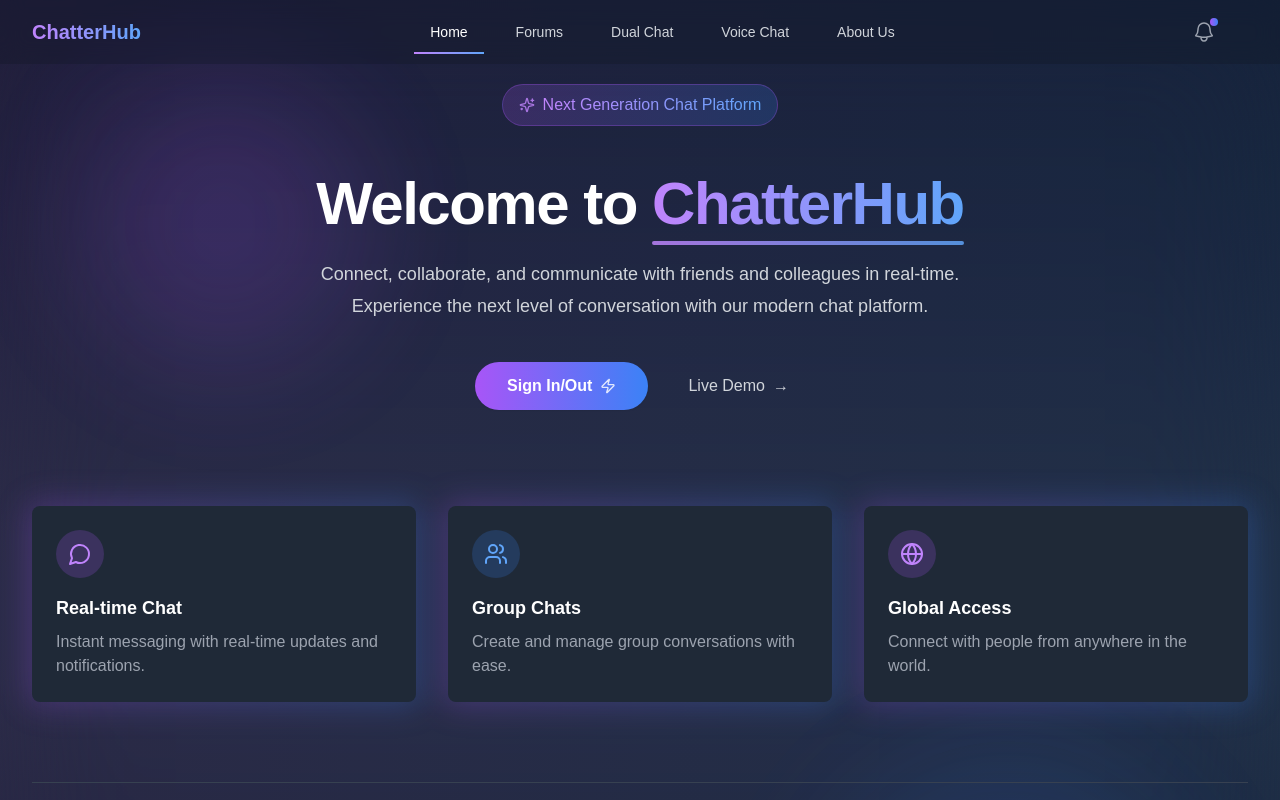
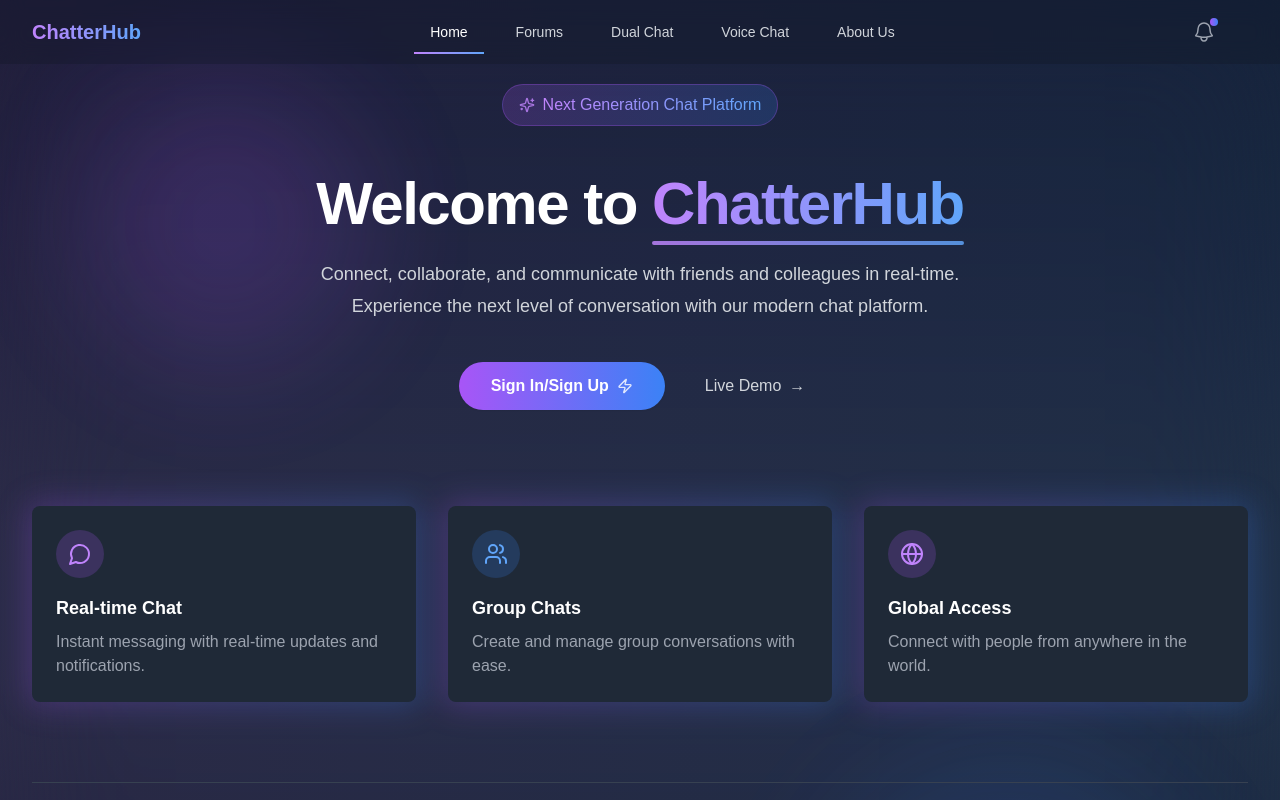
Before and after one commit to kaushikvishwakarma/ChatterHub, a Next.js app: page / in a window 1280 px wide. Shown: the top 800 px of the page. Built offline with nearby package versions, Linux system fonts and the light colour scheme.

Commit message:
changed home page

```diff
--- a/app/page.js
+++ b/app/page.js
@@ -49,7 +49,7 @@ export default function HomePage() {
                          hover:to-blue-600 transition-all duration-200 hover:scale-105"
               >
                 <span className="flex items-center gap-2">
-                  Sign In/Out
+                  Sign In/Sign Up
                   <Zap className="w-4 h-4 animate-pulse" />
                 </span>
               </a>
```
